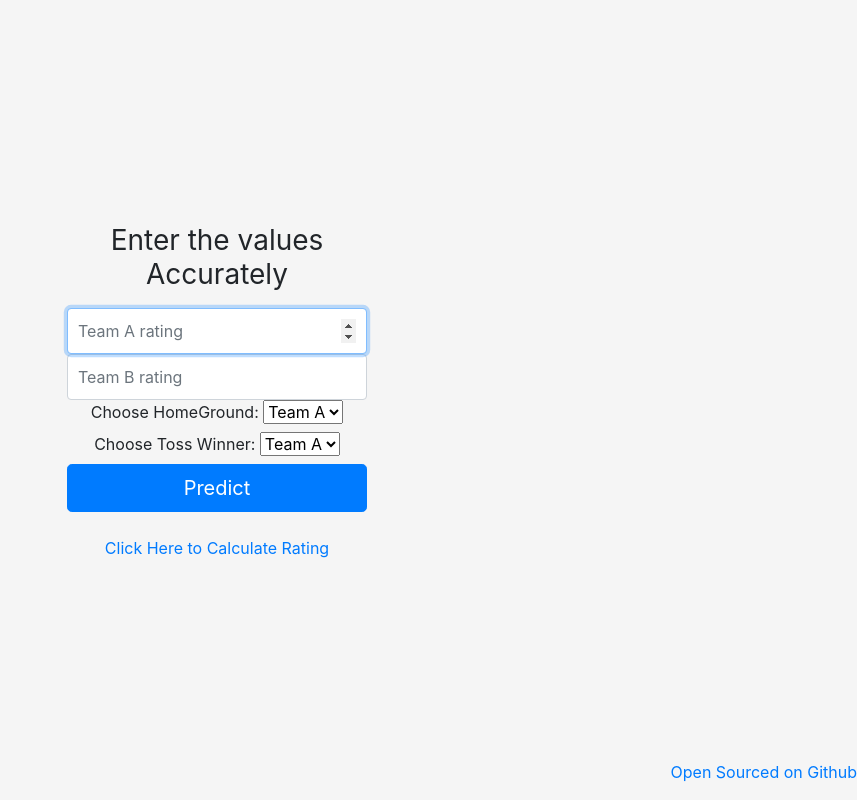
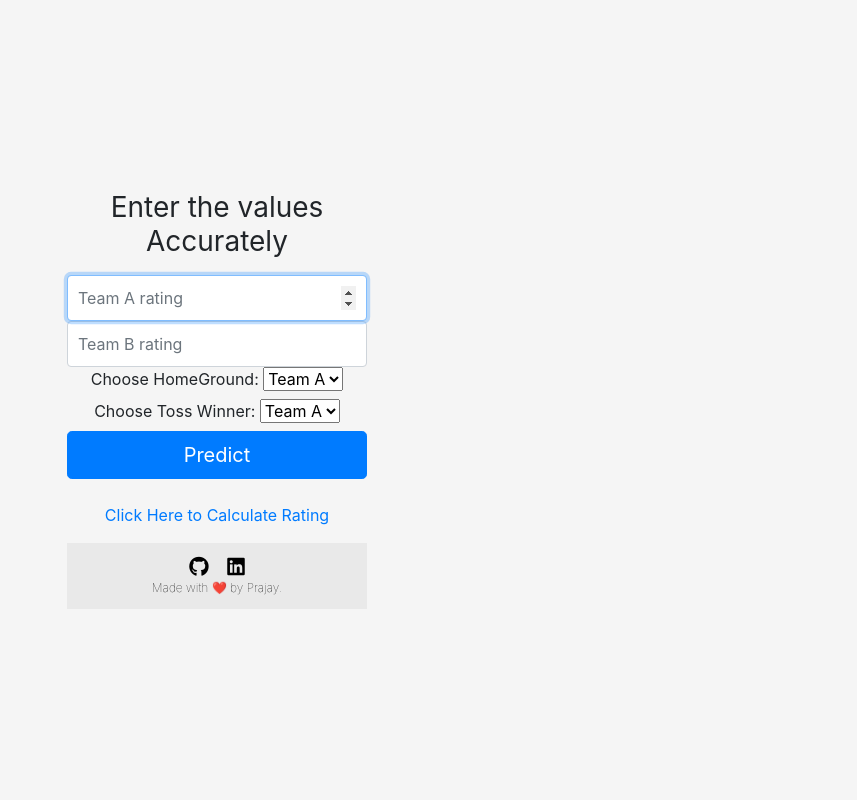
Before and after one commit to mprajay999/IPL-Genie, a Flask app: page / in a window 1280 px wide. Shown: the whole page, without its empty margins (423-1280 px from the left). Run offline with Flask 2, Linux system fonts and the light colour scheme; parts of the project's set-up code (start-up, migrations or seed data) failed here and were passed over; some libraries are stand-ins or nearby versions.

Commit message:
added new footer

```diff
--- a/static/style.css
+++ b/static/style.css
@@ -45,13 +45,27 @@ html,
          border-top-left-radius: 0;
          border-top-right-radius: 0;
          }
+/* Footer */
+.footer{
+	background-color: #E9E9E9;
+	color: #000000;
+	padding: 12px;
+    text-align: center;
+}
 
-        .footer {
-   position: fixed;
-   left: 0;
-   bottom: 0;
-   width: 100%;
-   text-align: center;
+.contact-icon{
+	color: #000000;
+	padding: 7px;
+}
+
+.contact-icon:hover{
+	color: #a6a19a;
+}
+
+.footer-description{
+	margin: 0;
+	font-size: 12px;
+	font-weight: 100;
 }
         .footer1{
    position: fixed;
--- a/templates/index.html
+++ b/templates/index.html
@@ -13,6 +13,7 @@
 </style>
 	<link rel="stylesheet" href="https://stackpath.bootstrapcdn.com/bootstrap/4.4.1/css/bootstrap.min.css" integrity="sha384-Vkoo8x4CGsO3+Hhxv8T/Q5PaXtkKtu6ug5TOeNV6gBiFeWPGFN9MuhOf23Q9Ifjh" crossorigin="anonymous">
 	<link  rel="stylesheet" href="{{ url_for('static', filename='style.css') }}" />
+    <script src='https://kit.fontawesome.com/a076d05399.js'></script>
 	<meta charset="utf-8">
 	<meta name="viewport" content="width=device-width, initial-scale=1, shrink-to-fit=no">
 	<title>IPL Genie</title>
@@ -42,12 +43,15 @@
                 <a href="{{ url_for('calculate') }}">Click Here to Calculate Rating</a>
 			</p>
 
+        <!-- Footer -->
+       <div class='footer'>
+           <div class="contact">
+               <a target="_blank" href="https://github.com/mprajay999/IPL-Genie"><i class="fab fa-github fa-lg contact-icon"></i></a>
+               <a target="_blank" href="https://www.linkedin.com/in/mprajay999"><i class="fab fa-linkedin fa-lg contact-icon"></i></a>
+           </div>
+           <p class='footer-description'>Made with ❤️ by Prajay.</p>
+       </div>
 
-        <div class="footer1">
-			<p>
-               <a href="https://github.com/mprajay999/IPL-Genie">Open Sourced on Github</a>
-			</p>
-		</div>
 
 </body>
 
```
Also changed, not shown: 1 other file.
